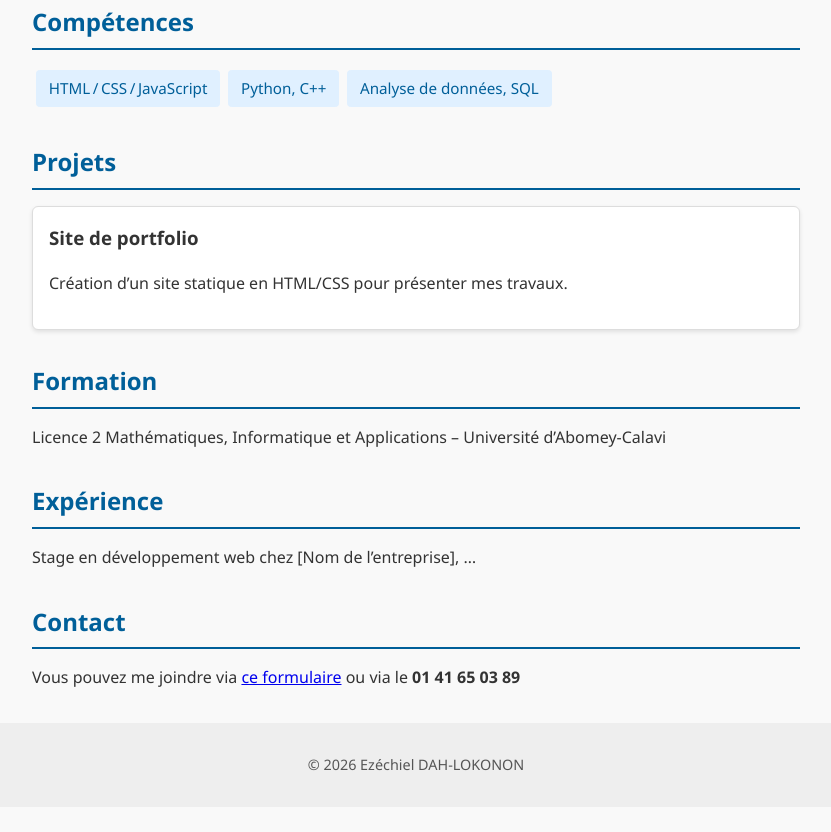
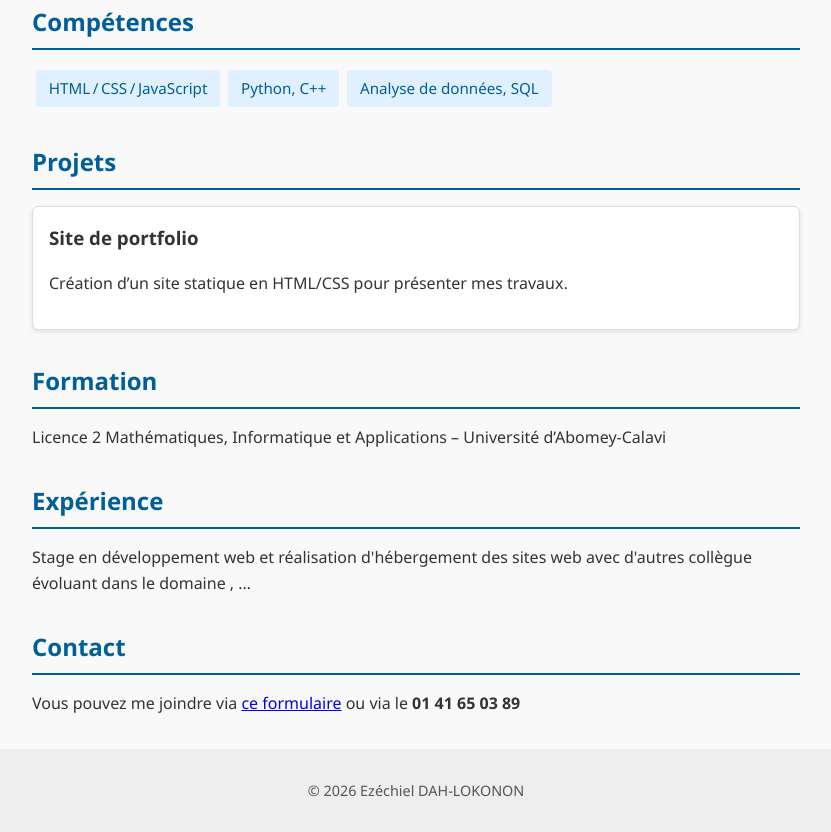
Before and after one commit to ezechiel-dev/Portfolio, a plain HTML site: page index.html in a window 1280 px wide. Shown: the part 383-1215 px from the top of the page, without its empty margins (224-1055 px from the left). Before the commit the page ends 1190 px from the top, so only its background shows below. Drawn offline with Linux system fonts and the light colour scheme.

Commit message:
Update index.html

```diff
--- a/index.html
+++ b/index.html
@@ -59,7 +59,7 @@
 
         <section id="experience">
             <h2>Expérience</h2>
-            <p>Stage en développement web chez [Nom de l’entreprise], …</p>
+            <p>Stage en développement web et réalisation d'hébergement des sites web avec d'autres collègue évoluant dans le domaine , …</p>
         </section>
 
         <section id="contact">
```
